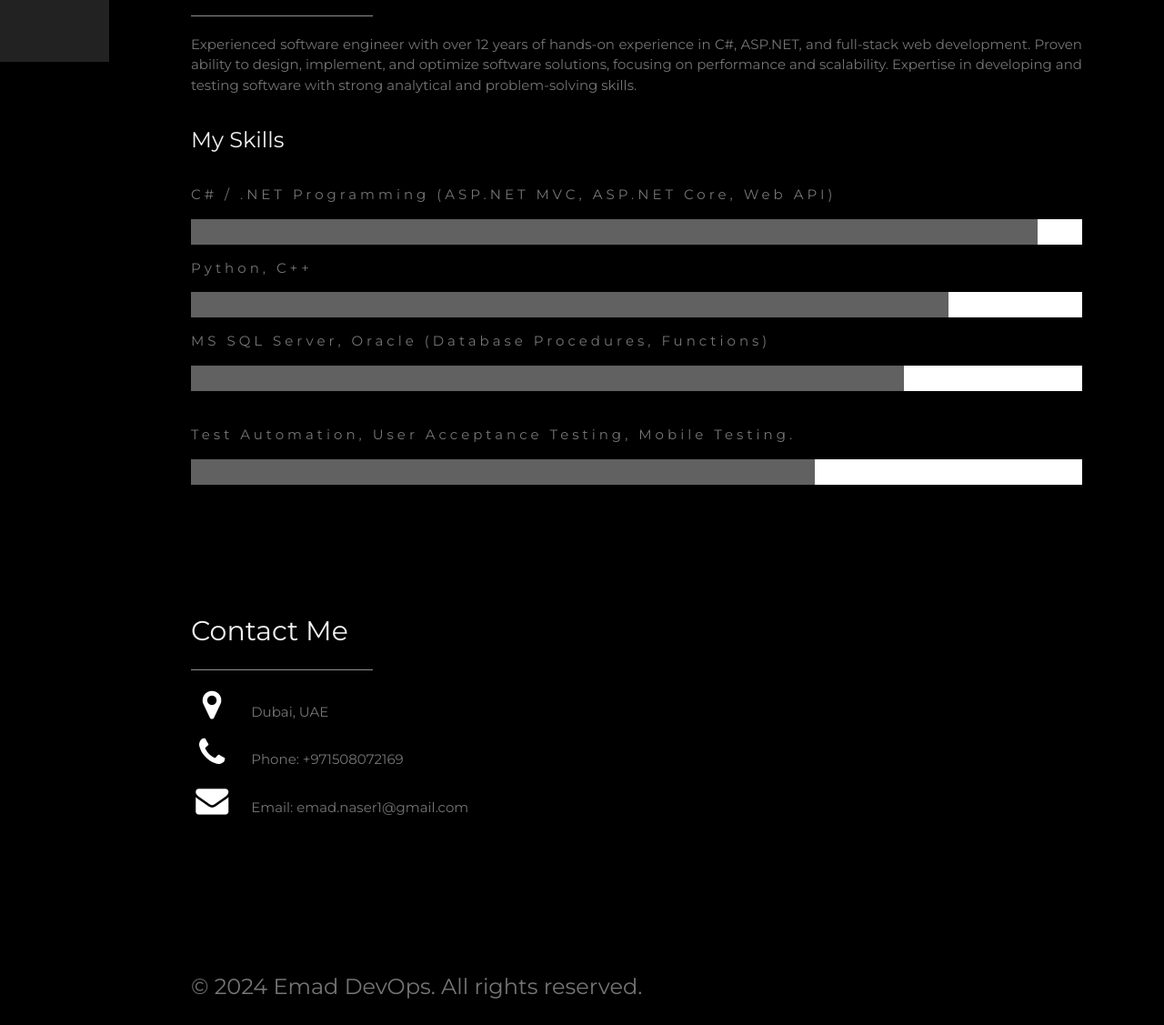
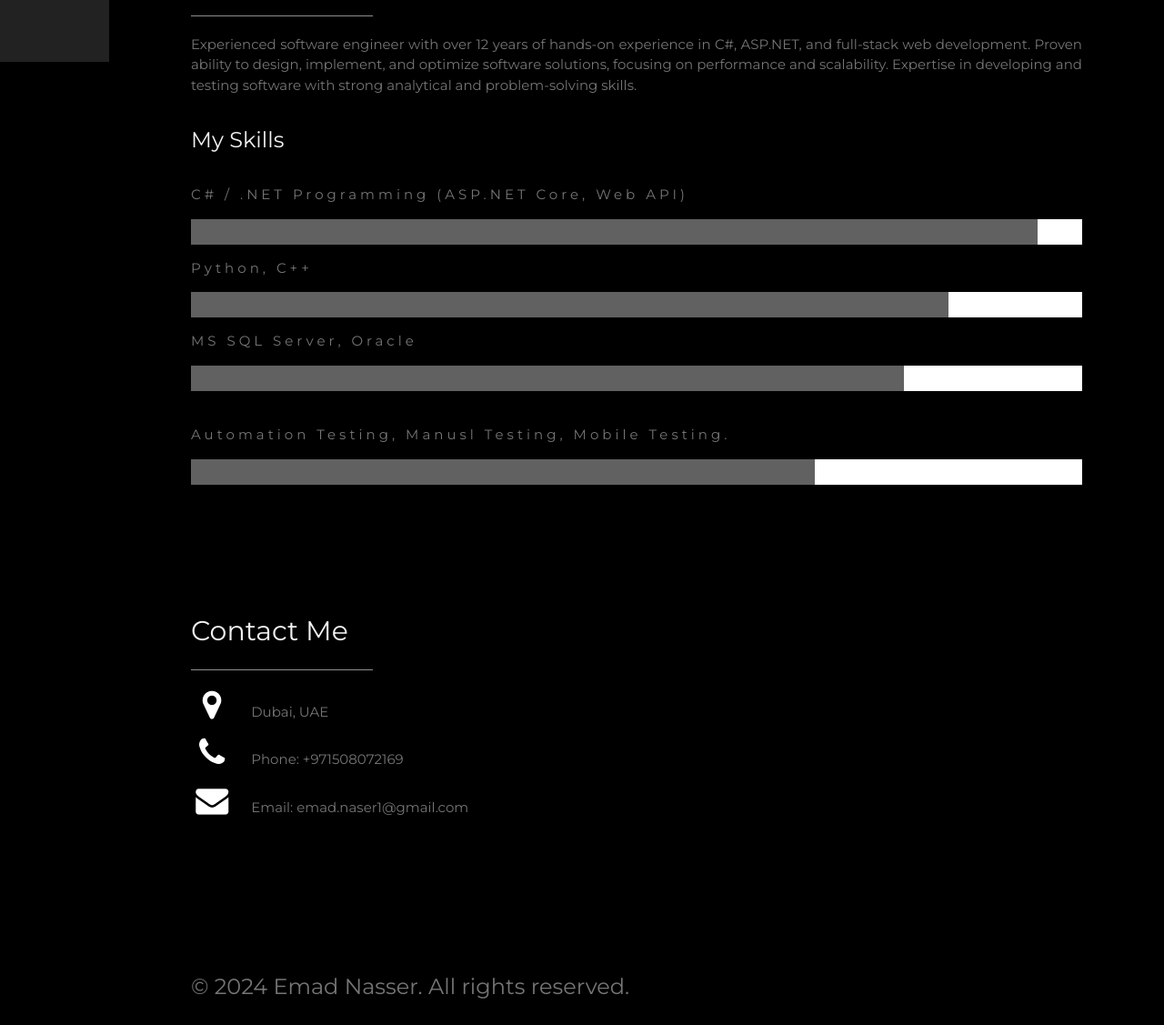
Before and after one commit to EmadDNasser/emaddevops.github.io, a plain HTML site: page index.html in a window 1280 px wide. Shown: the part 732-1859 px from the top of the page at 91% size. Drawn offline with nearby package versions, Linux system fonts and the light colour scheme.

Commit message:
Update index.html

```diff
--- a/index.html
+++ b/index.html
@@ -60,7 +60,7 @@ body, h1,h2,h3,h4,h5,h6 {font-family: "Montserrat", sans-serif}
     <hr style="width:200px" class="w3-opacity">
     <p>Experienced software engineer with over 12 years of hands-on experience in C#, ASP.NET, and full-stack web development. Proven ability to design, implement, and optimize software solutions, focusing on performance and scalability. Expertise in developing and testing software with strong analytical and problem-solving skills.</p>
     <h3 class="w3-padding-16 w3-text-light-grey">My Skills</h3>
-    <p class="w3-wide">C# / .NET Programming (ASP.NET MVC, ASP.NET Core, Web API)</p>
+    <p class="w3-wide">C# / .NET Programming (ASP.NET Core, Web API)</p>
     <div class="w3-white">
       <div class="w3-dark-grey" style="height:28px;width:95%"></div>
     </div>
@@ -68,11 +68,11 @@ body, h1,h2,h3,h4,h5,h6 {font-family: "Montserrat", sans-serif}
     <div class="w3-white">
       <div class="w3-dark-grey" style="height:28px;width:85%"></div>
     </div>
-    <p class="w3-wide">MS SQL Server, Oracle (Database Procedures, Functions)</p>
+    <p class="w3-wide">MS SQL Server, Oracle</p>
     <div class="w3-white">
       <div class="w3-dark-grey" style="height:28px;width:80%"></div>
     </div><br>
-    <p class="w3-wide">Test Automation, User Acceptance Testing, Mobile Testing.</p>
+    <p class="w3-wide">Automation Testing, Manusl Testing, Mobile Testing.</p>
     <div class="w3-white">
       <div class="w3-dark-grey" style="height:28px;width:70%"></div>
     </div>
@@ -98,7 +98,7 @@ body, h1,h2,h3,h4,h5,h6 {font-family: "Montserrat", sans-serif}
   <footer class="w3-content w3-padding-64 w3-text-grey w3-xlarge">
 
 
-    <p>&copy; 2024 Emad DevOps. All rights reserved.</p>
+    <p>&copy; 2024 Emad Nasser. All rights reserved.</p>
     <a href="https://www.linkedin.com/in/emad-nasser-/"><i class="fa fa-linkedin w3-hover-opacity"></i></a>
     <a href="https://github.com/EmadDNasser"><i class="fa fa-github w3-hover-opacity"></i></a>
     <p class="w3-medium">Powered by <a href="https://www.w3schools.com/w3css/default.asp" target="_blank" class="w3-hover-text-green">w3.css</a></p>
```
